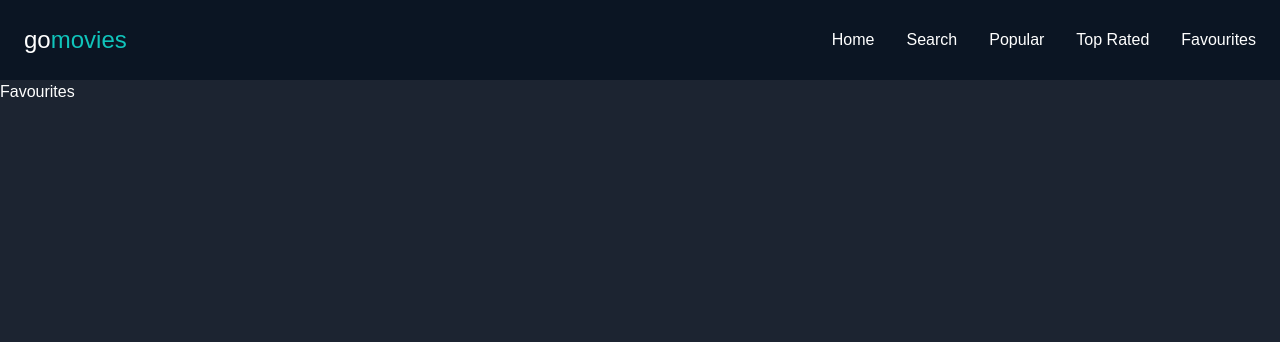
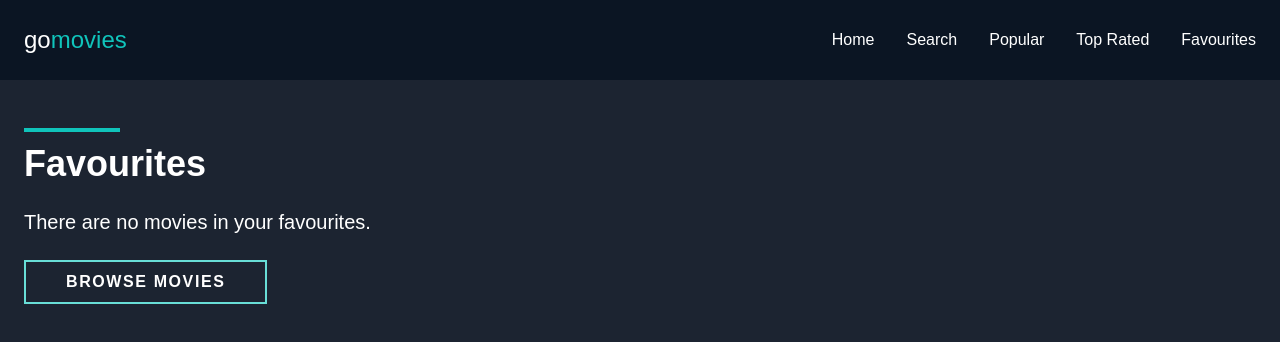
Before and after one commit to kyeav/react-final-project, a React (Create React App) app: page /favourites in a window 1280 px wide. Shown: the top 342 px of the page. Built offline with nearby package versions, Linux system fonts and the light colour scheme; no server answers.

Commit message:
favourites page layout added

```diff
--- a/src/pages/Favourites.jsx
+++ b/src/pages/Favourites.jsx
@@ -1,9 +1,38 @@
-import React from 'react'
+import React from "react";
+import { Link } from "react-router-dom";
 
 function Favourites() {
   return (
-    <div>Favourites</div>
-  )
+    <div className="flex-1">
+      <div className="container mx-auto max-w-7xl px-6 pt-12 flex flex-col md:flex-row gap-y-4 md:items-center justify-between">
+        {/* title */}
+        <div className="flex flex-col">
+          <div className="h-1 w-24 bg-accent mb-3 hidden md:block"></div>
+          <h1 className="text-3xl md:text-4xl font-bold">Favourites</h1>
+        </div>
+      </div>
+
+      {/* genres */}
+      <div className="container mx-auto max-w-7xl p-6 pb-12">
+        <div className="grid grid-cols-1 sm:grid-cols-2 lg:grid-cols-3 xl:grid-cols-4 gap-x-8 gap-y-16">
+          {/* movies grid / skeleton */}
+        </div>
+        {/* if no movies */}
+        <div className="flex flex-col">
+          <div className="text-lg md:text-xl mb-6">
+            There are no movies in your favourites.
+          </div>
+          <Link
+            to="/"
+            className="self-start border-2 border-[#68ded7] text-white uppercase px-10 py-2 tracking-widest font-semibold hover:bg-[#68ded7] hover:text-black text-sm md:text-base duration-150 ease"
+          >
+            browse movies
+          </Link>
+        </div>
+        {/* pagination */}
+      </div>
+    </div>
+  );
 }
 
-export default Favourites
+export default Favourites;
```
